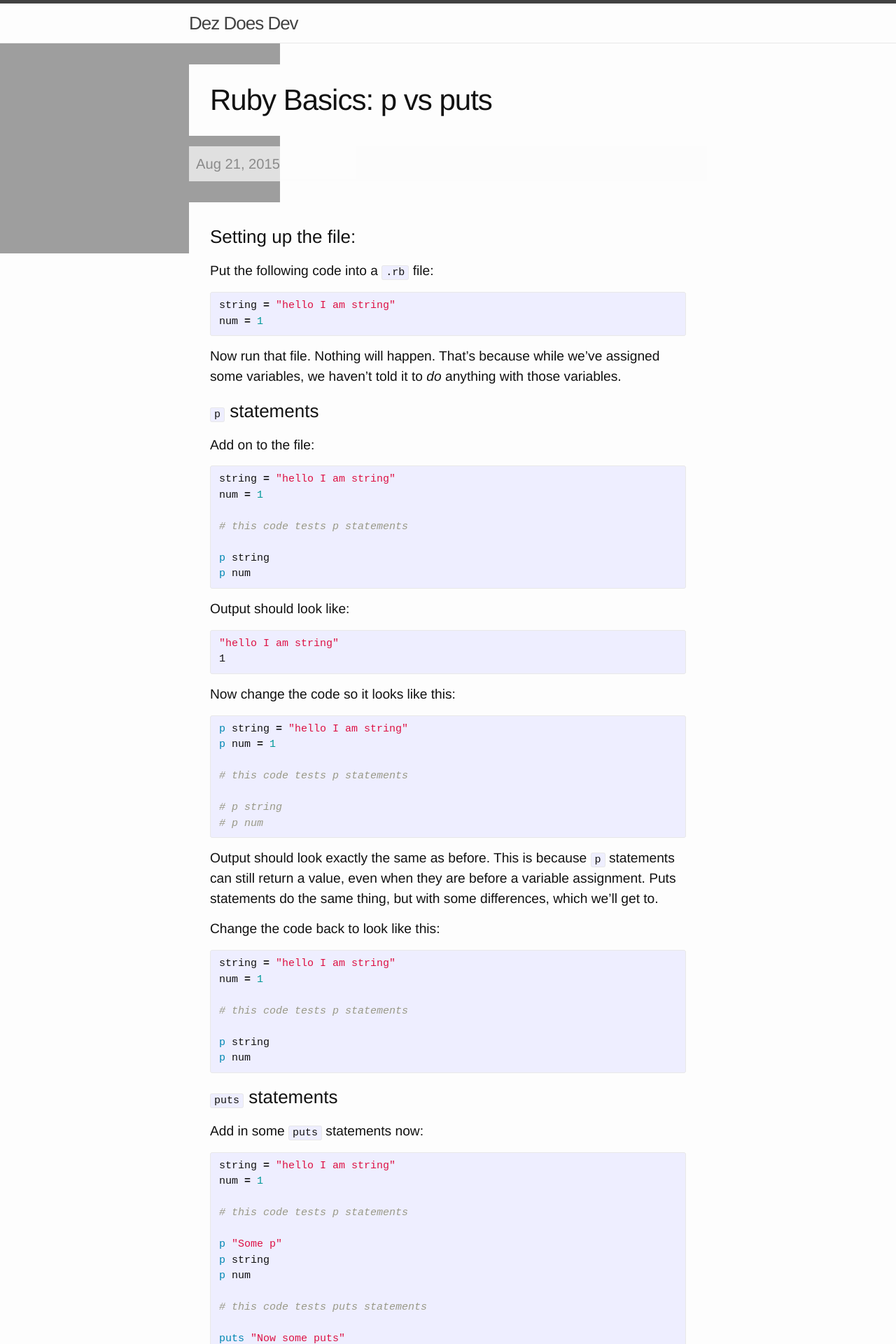
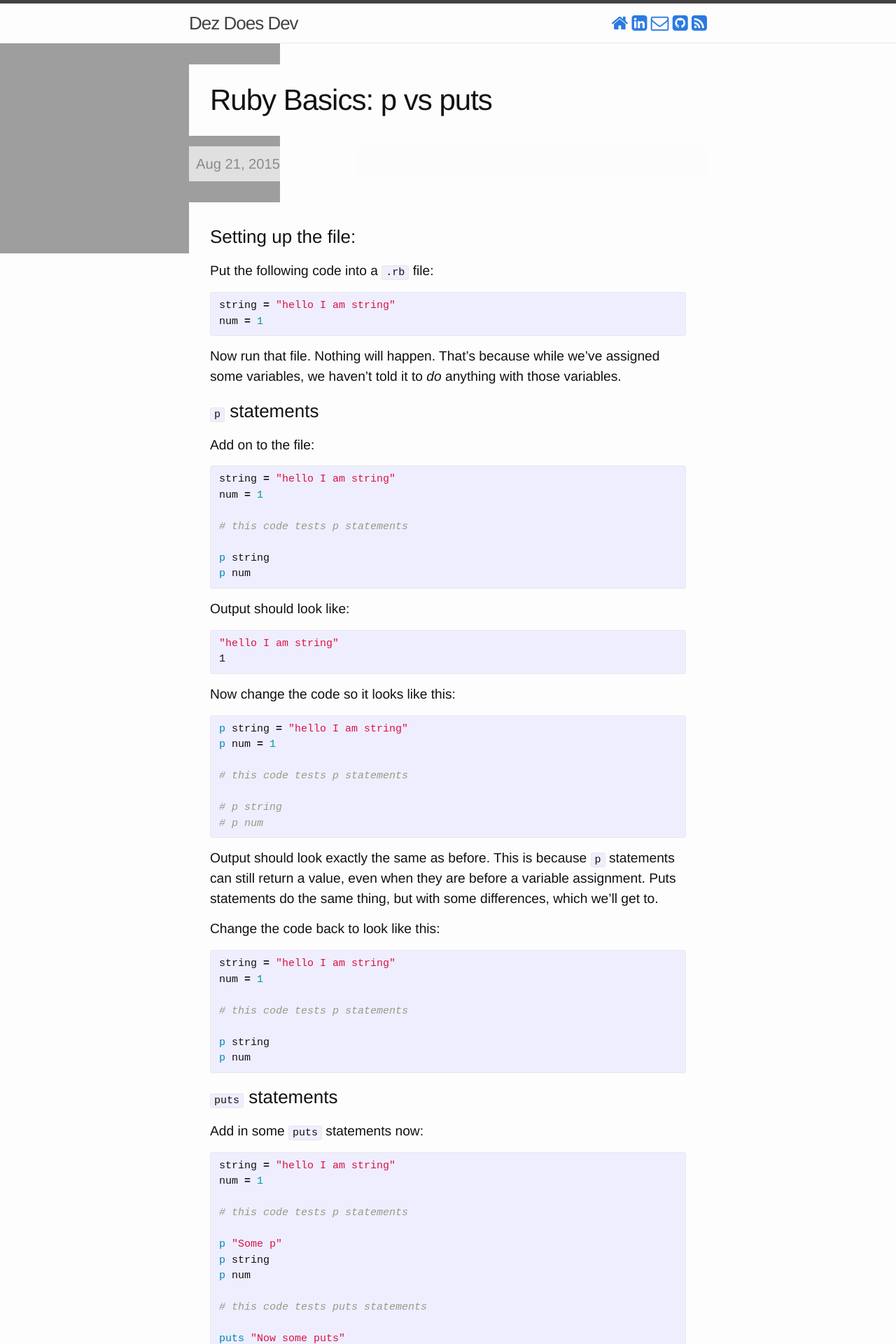
Before and after one commit to descartez/devblog, a Jekyll site: the page built from _posts/2015-08-21-p-vs-puts.markdown, in a window 1280 px wide. Shown: the top 1920 px of the page at 70% size. Built offline with Jekyll 4.4.1, drawn with Linux system fonts in a browser that asks for light colours; nearby versions of some CDN libraries.

Commit message:
loads font-awesome in header, changes navbar to have links to main site and social media

```diff
--- a/_includes/head.html
+++ b/_includes/head.html
@@ -2,11 +2,10 @@
   <meta charset="utf-8">
   <meta http-equiv="X-UA-Compatible" content="IE=edge">
   <meta name="viewport" content="width=device-width, initial-scale=1">
-
   <title>{% if page.title %}{{ page.title }}{% else %}{{ site.title }}{% endif %}</title>
   <meta name="description" content="{% if page.excerpt %}{{ page.excerpt | strip_html | strip_newlines | truncate: 160 }}{% else %}{{ site.description }}{% endif %}">
-
   <link rel="stylesheet" href="{{ "/css/main.css" | prepend: site.baseurl }}">
+  <link rel="stylesheet" href="https://maxcdn.bootstrapcdn.com/font-awesome/4.4.0/css/font-awesome.min.css">
   <link rel="canonical" href="{{ page.url | replace:'index.html','' | prepend: site.baseurl | prepend: site.url }}">
   <link rel="alternate" type="application/rss+xml" title="{{ site.title }}" href="{{ "/feed.xml" | prepend: site.baseurl | prepend: site.url }}" />
 </head>
--- a/_includes/header.html
+++ b/_includes/header.html
@@ -14,11 +14,17 @@
       </a>
 
       <div class="trigger">
-        {% for page in site.pages %}
+        <!-- {% for page in site.pages %}
           {% if page.title %}
           <a class="page-link" href="{{ page.url | prepend: site.baseurl }}">{{ page.title }}</a>
           {% endif %}
-        {% endfor %}
+        {% endfor %} -->
+          <a href="http://descartez.github.io"><i class="fa fa-home fa-lg"></i></a>
+          <a
+          <a href="http://www.linkedin.com/in/ryanstong"><i class="fa fa-linkedin-square fa-lg"></i></a>
+          <a href="mailto:rvanstong@gmail.com?subject=Would-love-to-talk-to-you!"><i class="fa fa-envelope-o fa-lg"></i></a>
+          <a href="http://www.github.com/descartez"><i class="fa fa-github-square fa-lg"></i></a>
+          <a href="http://www.google.com"><i class="fa fa-rss-square fa-lg"></i></a>
       </div>
     </nav>
 
--- a/_posts/2015-08-21-p-vs-puts.markdown
+++ b/_posts/2015-08-21-p-vs-puts.markdown
@@ -2,7 +2,7 @@
 layout: post
 title:  "Ruby Basics: p vs puts"
 date:   2015-08-21 09:44:31
-categories: jekyll update
+categories: ruby basics intro
 ---
 ### Setting up the file:
 
```
Also changed, not shown: _drafts/test-draft.md (+8 -0 lines).
